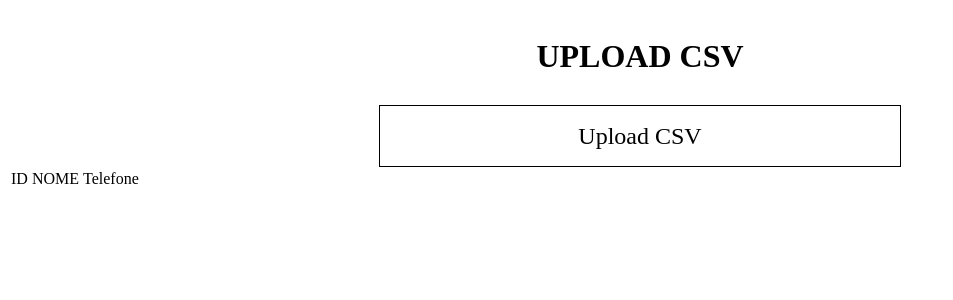
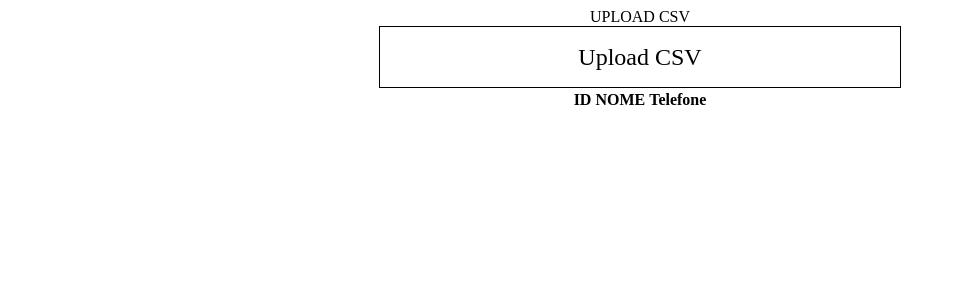
Before and after one commit to jjromary/upload_csv, a React (Create React App) app: page / in a window 1280 px wide. Shown: the top 300 px of the page, without its empty margins (0-953 px from the left). Built offline with nearby package versions, Linux system fonts and the light colour scheme.

Commit message:
componentização(precisa de revisão)

```diff
--- a/package.json
+++ b/package.json
@@ -10,6 +10,7 @@
     "react": "^17.0.2",
     "react-dom": "^17.0.2",
     "react-scripts": "5.0.0",
+    "sass": "^1.49.7",
     "web-vitals": "^2.1.0"
   },
   "scripts": {
--- a/src/App.js
+++ b/src/App.js
@@ -1,58 +1,19 @@
-import React, { useState } from "react";
+import React from "react";
 import "./styles/style.css";
-import { parse } from "papaparse";
+import { Header } from "./components/header";
+import { DragDrop } from "./components/drag_drop";
 
 export default function App() {
-  const [active, setActive] = useState(false);
-  const [contacts, setContacts] = useState([]);
 
   return (
     <div>
       <div className="container">
-        <h1 className="title">UPLOAD CSV</h1>
-        <div
-          className="dropCsv"
-          style={{ borderColor: active ? "green" : "black" }}
-          onDragEnter={() => {
-            setActive(true);
-          }}
-          onDragLeave={() => {
-            setActive(false);
-          }}
-          onDragOver={(e) => {
-            e.preventDefault();
-          }}
-          onDrop={(e) => {
-            e.preventDefault();
-            setActive(false);
+        <Header />
+        <DragDrop />
 
-            Array.from(e.dataTransfer.files)
-              .filter((file) => file.type === "text/csv")
-              .forEach(async (file) => {
-                const text = await file.text();
-                const result = parse(text, { header: true });
-                setContacts((existing) =>  [...existing, ...result.data ]);
-              });
-          }}
-        >
-          Upload CSV
-        </div>
       </div>
 
-      <table>
-            <tr>
-              <td>ID</td>
-              <td>NOME</td>
-              <td>Telefone</td>
-            </tr>
-        {contacts.map((contact) => (
-            <tr key={contact.id} >
-              <td>{contact.id}</td>
-              <td>{contact.nome}</td>
-              <td>{contact.telefone}</td>
-            </tr>
-        ))}
-      </table>
+
     </div>
   );
 }
--- /dev/null
+++ b/src/components/drag_drop/index.js
@@ -0,0 +1,44 @@
+import React, { useState } from "react";
+import { parse } from "papaparse";
+import { DataTable } from "../table";
+
+
+export function DragDrop(){
+    const [active, setActive] = useState(false);
+    const [contacts, setContacts] = useState([]);
+
+    return(
+        <>
+        <div
+          className="dropCsv"
+          style={{ borderColor: active ? "green" : "black" }}
+          onDragEnter={() => {
+            setActive(true);
+          }}
+          onDragLeave={() => {
+            setActive(false);
+          }}
+          onDragOver={(e) => {
+            e.preventDefault();
+          }}
+          onDrop={(e) => {
+            e.preventDefault();
+            setActive(false);
+
+            Array.from(e.dataTransfer.files)
+              .filter((file) => file.type === "text/csv")
+              .forEach(async (file) => {
+                const text = await file.text();
+                const result = parse(text, { header: true });
+                setContacts((existing) =>  [...existing, ...result.data ]);
+              });
+          }}
+        >
+          Upload CSV
+        </div>
+
+        <DataTable contato={contacts}/>
+
+        </>
+    )
+}
--- /dev/null
+++ b/src/components/header/index.js
@@ -0,0 +1,9 @@
+import React from "react";
+
+export function Header(){
+    return(
+        <div>
+            <span>UPLOAD CSV</span>
+        </div>
+    )
+}
--- /dev/null
+++ b/src/components/table/index.js
@@ -0,0 +1,22 @@
+import React from "react";
+
+export function DataTable(props) {
+  return (
+    <table>
+      <tbody>
+      <tr>
+        <th>ID</th>
+        <th>NOME</th>
+        <th>Telefone</th>
+      </tr>
+      {props.contato.map((contact) => (
+          <tr key={contact.id}>
+            <td>{contact.id}</td>
+            <td>{contact.nome}</td>
+            <td>{contact.telefone}</td>
+          </tr>
+      ))}
+        </tbody>
+    </table>
+  );
+}
```
Also changed, not shown: 1 other file (tests, documents, lock files or other folders).
